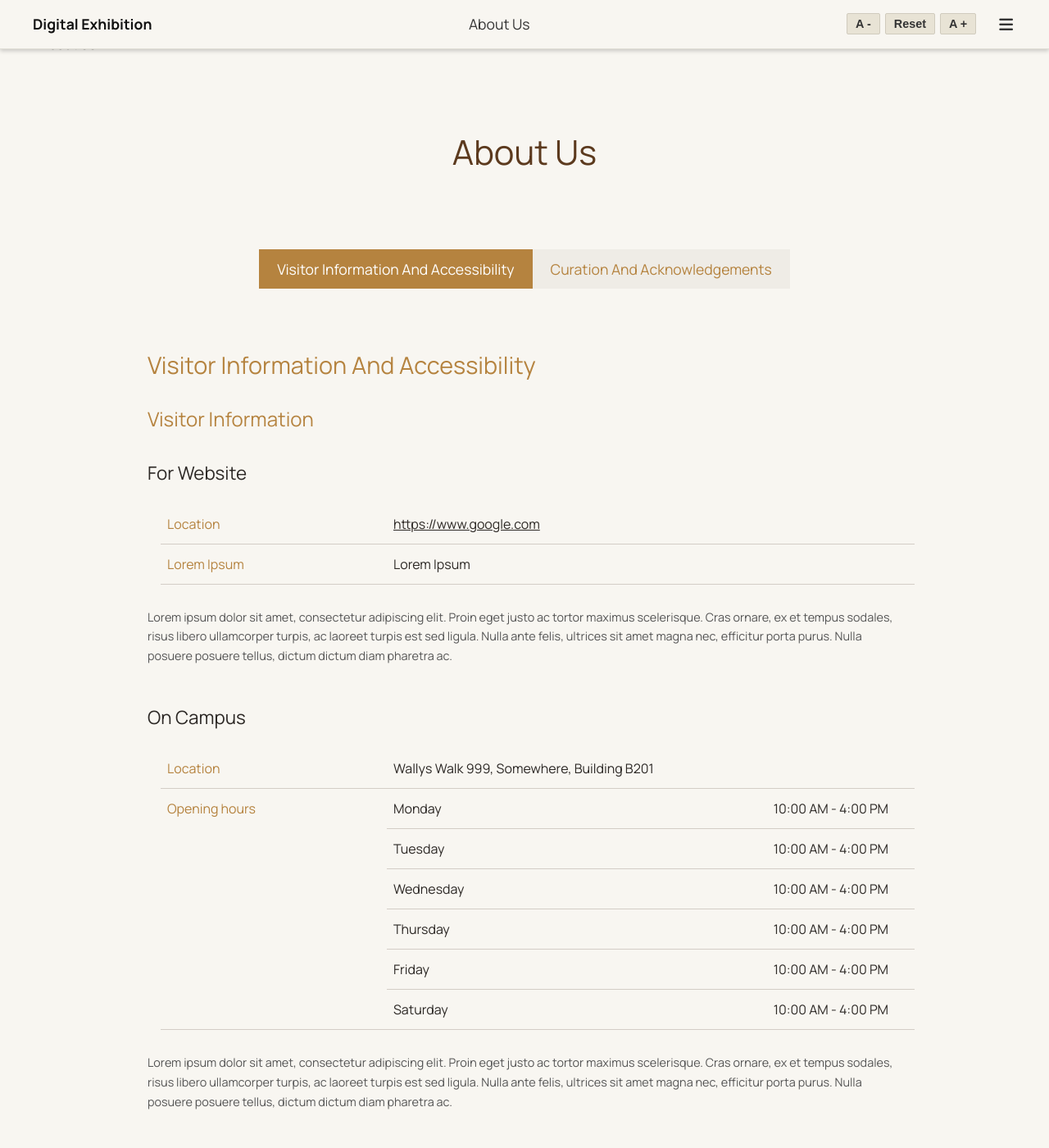
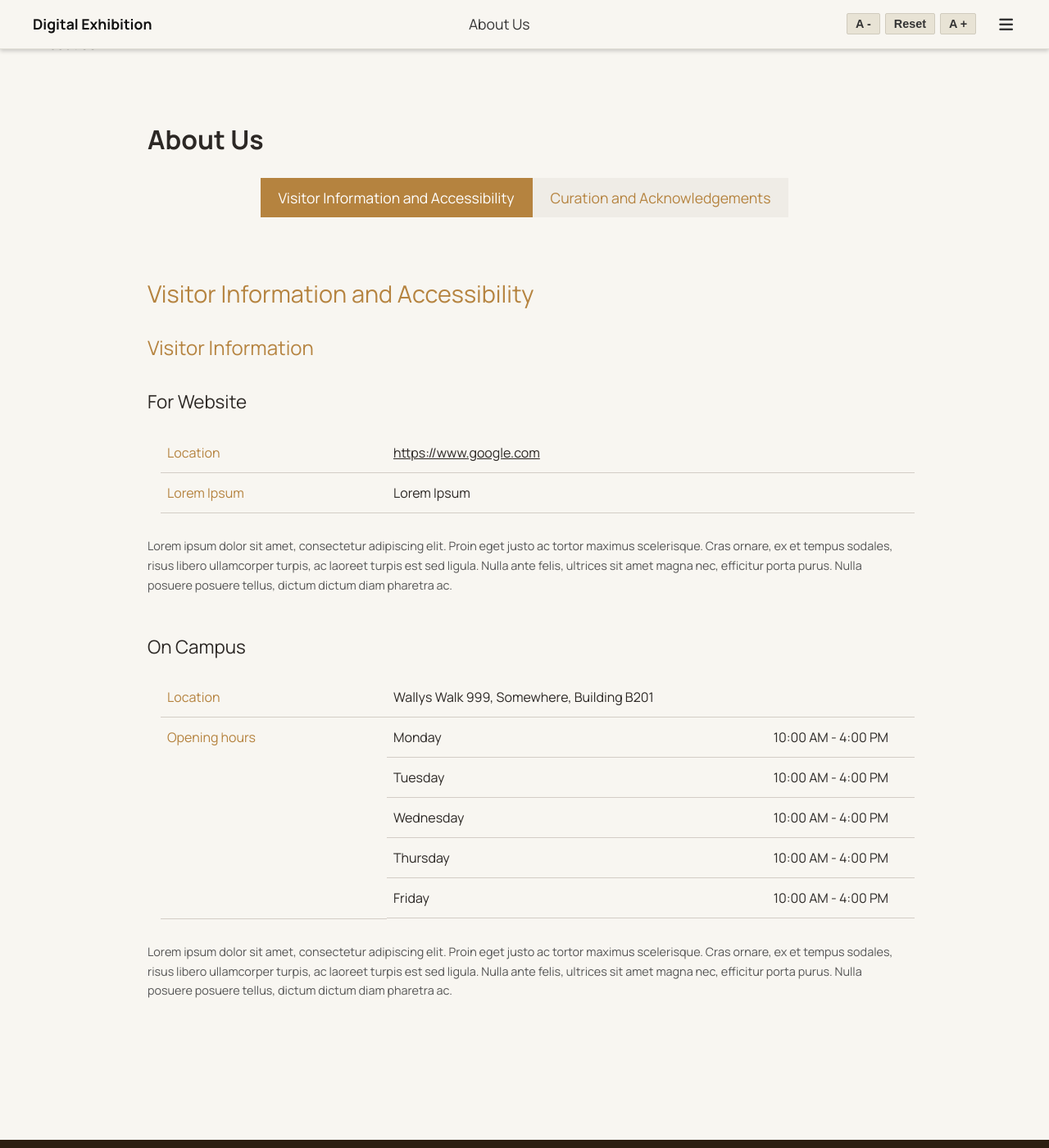
Before and after one commit to HannahVogelArchaeology/group34, a Jekyll site: the page built from about.md, in a window 1280 px wide and 1400 px high. Shown: the whole window at 82% size. Built offline with Jekyll 4.4.1, drawn with Linux system fonts in a browser that asks for light colours.

Commit message:
Restore Tanya's changes

```diff
--- a/about.md
+++ b/about.md
@@ -1,12 +1,15 @@
 ---
-layout: page
+layout: default
 title: About Us
 ---
+
 <div class="about-page-container">
+  <h1 class="page-title">About Us</h1>
+
   <!-- Navigation Buttons -->
   <div class="tab-navigation">
-    <button class="tab-btn active" onclick="switchTab('visitor-tab', this)">Visitor Information And Accessibility</button>
-    <button class="tab-btn" onclick="switchTab('curation-tab', this)">Curation And Acknowledgements</button>
+    <button class="tab-btn active" onclick="switchTab('visitor-tab', this)">Visitor Information and Accessibility</button>
+    <button class="tab-btn" onclick="switchTab('curation-tab', this)">Curation and Acknowledgements</button>
   </div>
 
   <!-- Quote Banner -->
@@ -17,7 +20,7 @@ title: About Us
 
   <!-- Visitor Information and Accessibility -->
   <div id="visitor-tab" class="tab-content active">
-    <h2 class="main-tab-title">Visitor Information And Accessibility</h2>
+    <h2 class="main-tab-title">Visitor Information and Accessibility</h2>
 
     <section class="content-section">
       <h3 class="gold-heading">Visitor Information</h3>
@@ -54,7 +57,6 @@ title: About Us
           <tr><td class="value-col hours-row"><span>Wednesday</span><span>10:00 AM - 4:00 PM</span></td></tr>
           <tr><td class="value-col hours-row"><span>Thursday</span><span>10:00 AM - 4:00 PM</span></td></tr>
           <tr><td class="value-col hours-row"><span>Friday</span><span>10:00 AM - 4:00 PM</span></td></tr>
-          <tr><td class="value-col hours-row"><span>Saturday</span><span>10:00 AM - 4:00 PM</span></td></tr>
         </table>
         <p class="section-desc">Lorem ipsum dolor sit amet, consectetur adipiscing elit. Proin eget justo ac tortor maximus scelerisque. Cras ornare, ex et tempus sodales, risus libero ullamcorper turpis, ac laoreet turpis est sed ligula. Nulla ante felis, ultrices sit amet magna nec, efficitur porta purus. Nulla posuere posuere tellus, dictum dictum diam pharetra ac.</p>
       </div>
@@ -64,7 +66,7 @@ title: About Us
 
   <!-- Curation and Acknowledgement -->
   <div id="curation-tab" class="tab-content">
-    <h2 class="main-tab-title">Curation And Acknowledgements</h2>
+    <h2 class="main-tab-title">Curation and Acknowledgements</h2>
 
     <!-- Curation Section -->
     <section class="content-section">
@@ -245,7 +247,7 @@ title: About Us
 
     // 2. Reposition the triangle pointer beneath selected circle
     const pointer = document.getElementById('pointer-arrow');
-    const divider = document.querySelector('.gold-divider-line');
+const divider = document.querySelector('.gold-divider-line');
     const avatarRect = element.getBoundingClientRect(); //getBoundingClientRect gives actual position on screen
     const dividerRect = divider.getBoundingClientRect();
     const avatarCenter = avatarRect.left - dividerRect.left + (avatarRect.width / 2);
```
